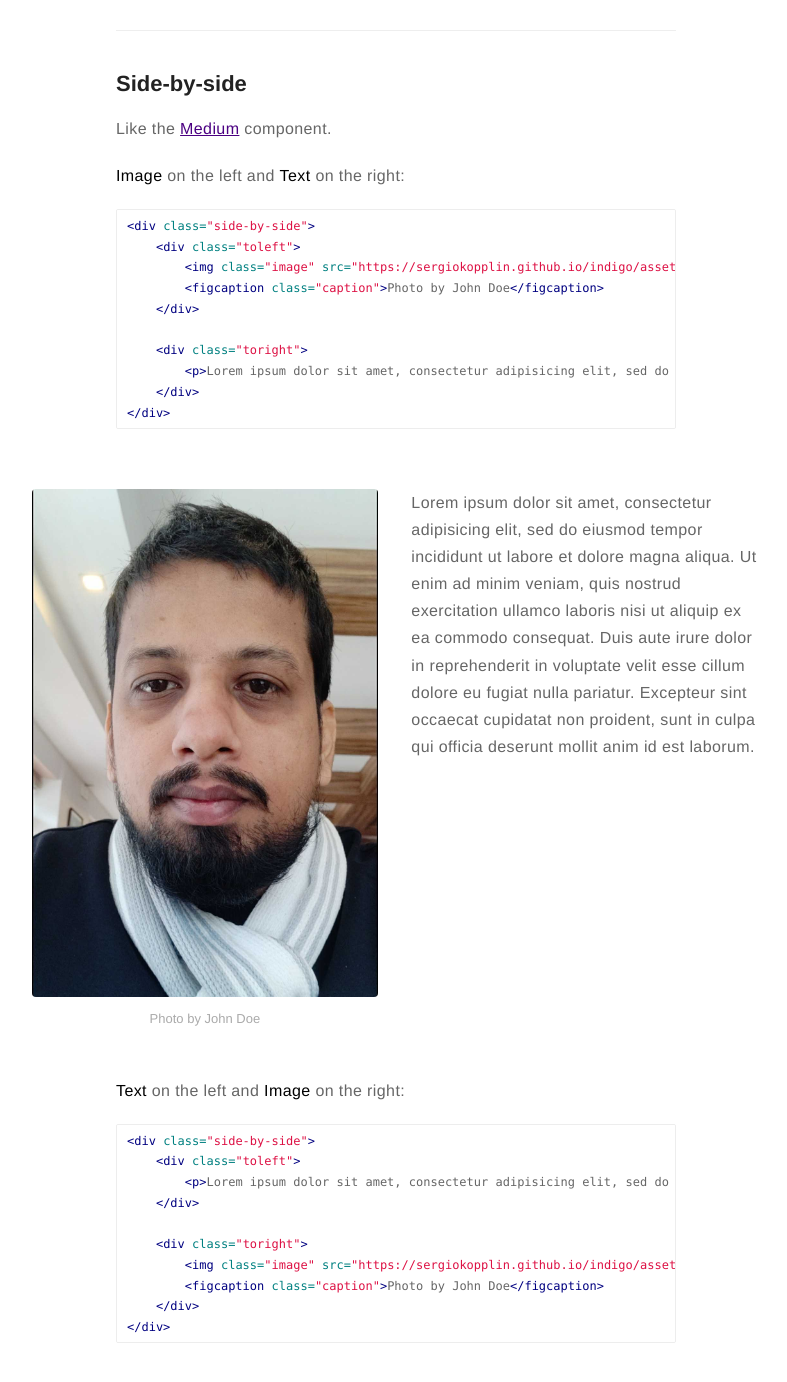
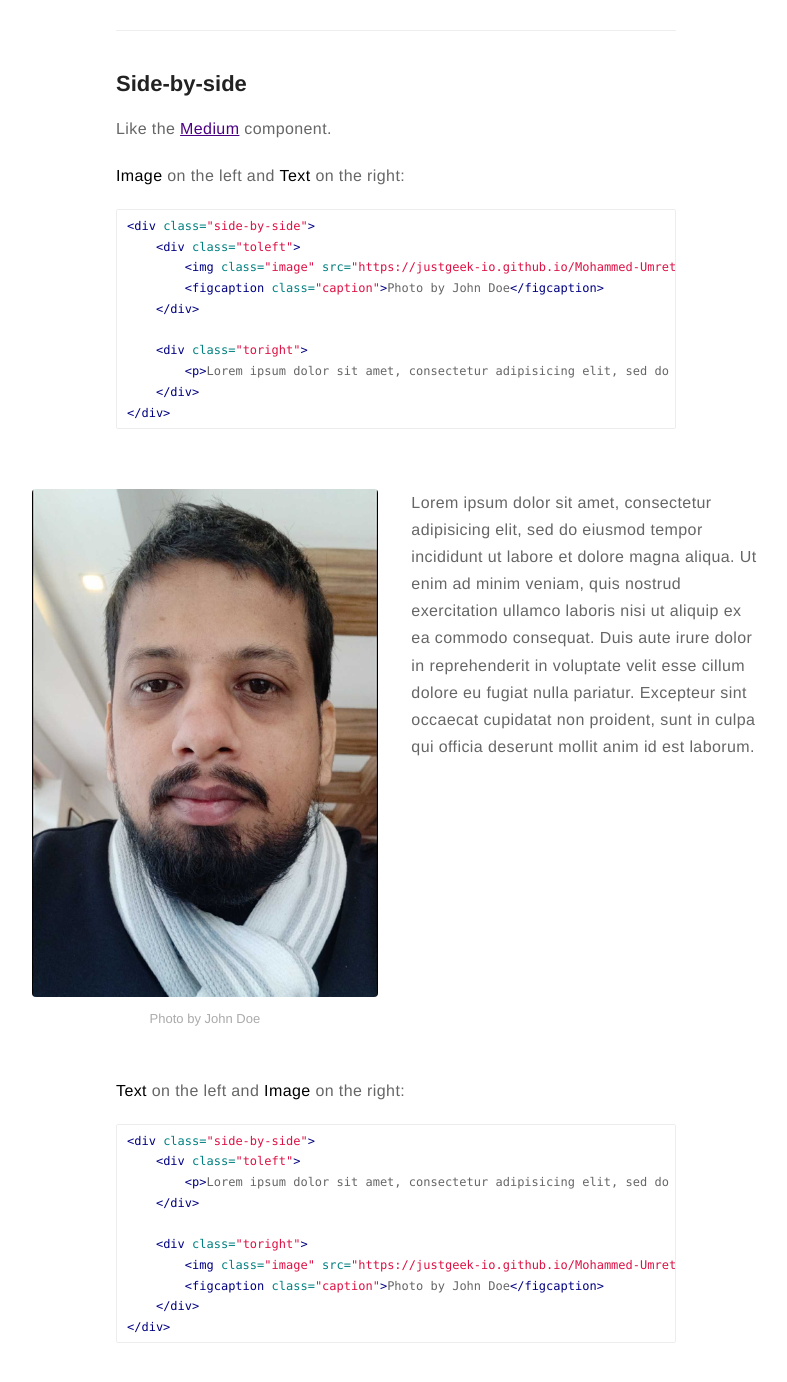
Before and after one commit to justgeek-io/Mohammed-Umrethwala, a Jekyll site: the page built from _posts/2015-02-24-markdown-extra-components.markdown, in a window 1280 px wide and 1400 px high, scrolled down 1070 px. Shown: the top 1382 px of the window, without its empty margins (244-1031 px from the left). Built offline with Jekyll 4.4.1, drawn with Linux system fonts in a browser that asks for light colours; nearby versions of some CDN libraries; comment, search, counter and statistics services are not loaded; some of the changed lines change nothing that is shown.

Commit message:
updated URL

```diff
--- a/_config.yml
+++ b/_config.yml
@@ -20,7 +20,7 @@ resume: true
 resume-external: true
 resume-url: https://google.com/?q=my+resume
 
-url: https://sergiokopplin.github.io/indigo
+url: https://justgeek-io.github.io/Mohammed-Umrethwala
 # your url: https://USERNAME.github.io
 
 permalink: /:title/
```
